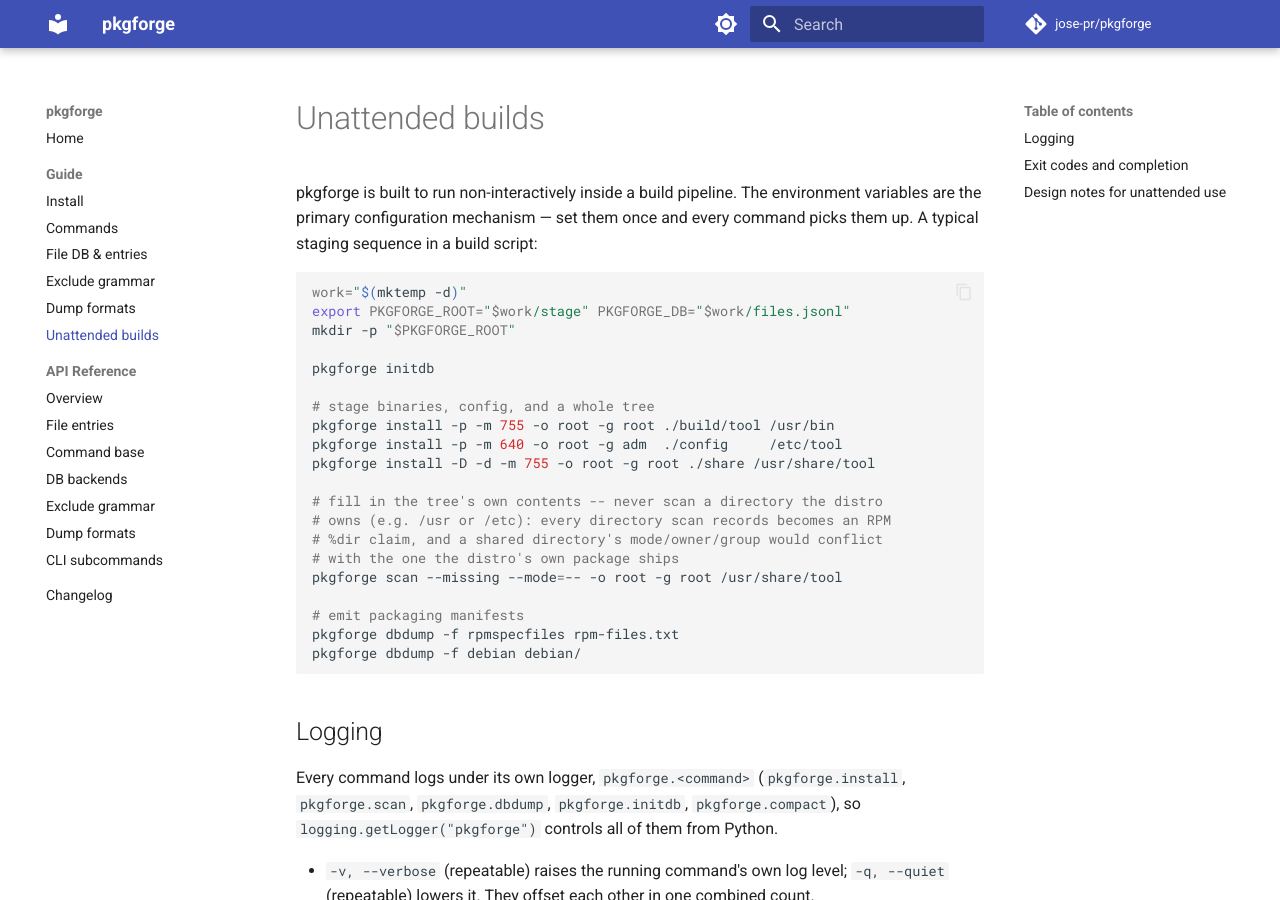
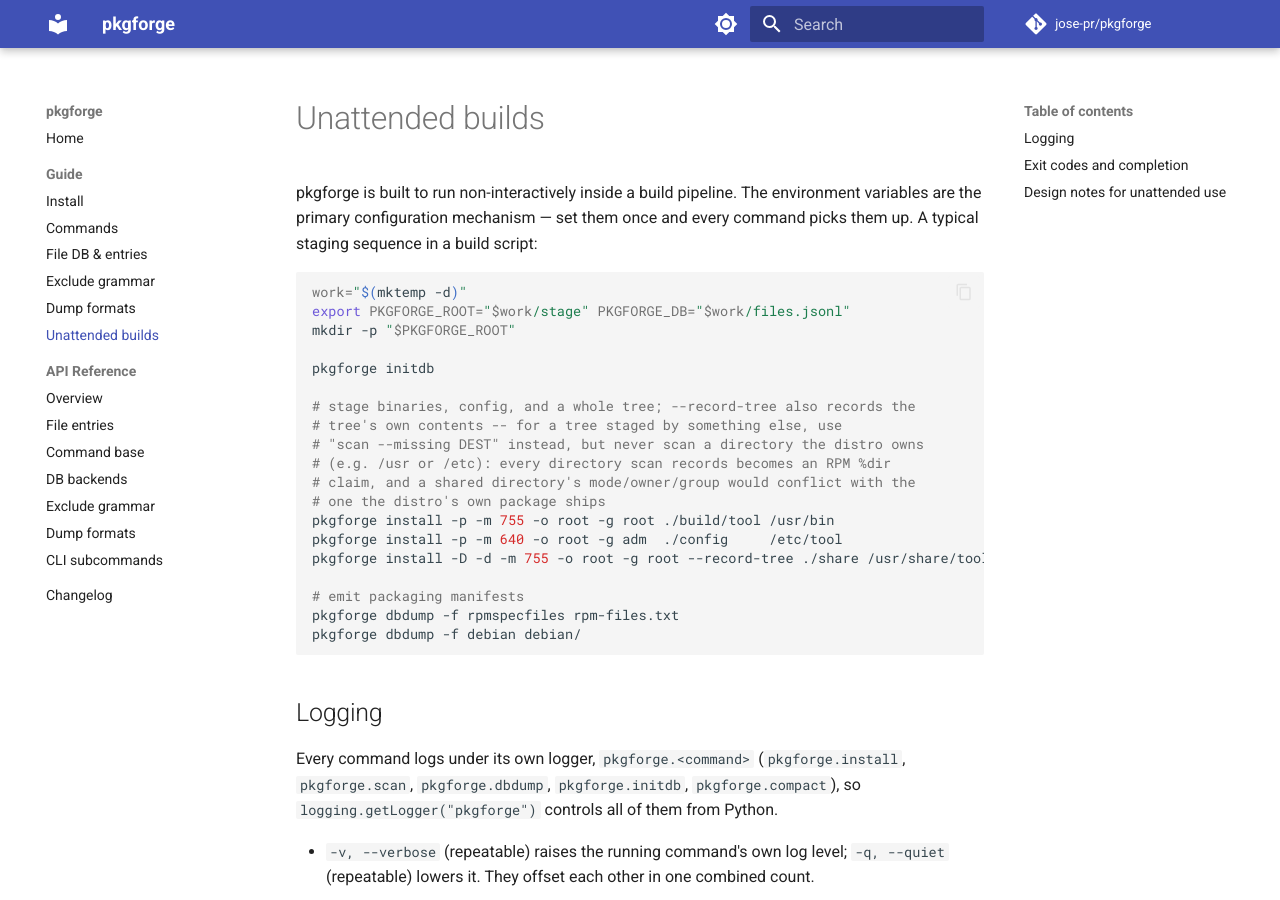
Before and after one commit to jose-pr/pkgforge, an MkDocs documentation site: the page built from docs/guide/unattended.md, in a window 1280 px wide and 900 px high. Built offline with MkDocs 1.6.1 and Material for MkDocs 9.7.7, drawn with Linux system fonts in a browser that asks for light colours; comment, search, counter and statistics services are not loaded.

Commit message:
docs: record staged trees with install --record-tree
Switch the shipped recipe (README, docs/index.md, unattended.md, the
stage_and_package.sh example) from a separate scan --missing step to
install --record-tree on the tree install itself; scan --missing stays
documented for a tree staged by something else. Document the new
option in the commands guide and note it needs no extra POSIX facility
in the install guide.

```diff
--- a/docs/guide/unattended.md
+++ b/docs/guide/unattended.md
@@ -12,16 +12,15 @@
 
 pkgforge initdb
 
-# stage binaries, config, and a whole tree
+# stage binaries, config, and a whole tree; --record-tree also records the
+# tree's own contents -- for a tree staged by something else, use
+# "scan --missing DEST" instead, but never scan a directory the distro owns
+# (e.g. /usr or /etc): every directory scan records becomes an RPM %dir
+# claim, and a shared directory's mode/owner/group would conflict with the
+# one the distro's own package ships
 pkgforge install -p -m 755 -o root -g root ./build/tool /usr/bin
 pkgforge install -p -m 640 -o root -g adm  ./config     /etc/tool
-pkgforge install -D -d -m 755 -o root -g root ./share /usr/share/tool
-
-# fill in the tree's own contents -- never scan a directory the distro
-# owns (e.g. /usr or /etc): every directory scan records becomes an RPM
-# %dir claim, and a shared directory's mode/owner/group would conflict
-# with the one the distro's own package ships
-pkgforge scan --missing --mode=-- -o root -g root /usr/share/tool
+pkgforge install -D -d -m 755 -o root -g root --record-tree ./share /usr/share/tool
 
 # emit packaging manifests
 pkgforge dbdump -f rpmspecfiles rpm-files.txt
```
Also changed, not shown: README.md (+4 -3 lines), docs/guide/commands.md (+8 -5 lines), docs/guide/install.md (+5 -0 lines), docs/index.md (+1 -2 lines), 1 other file.
